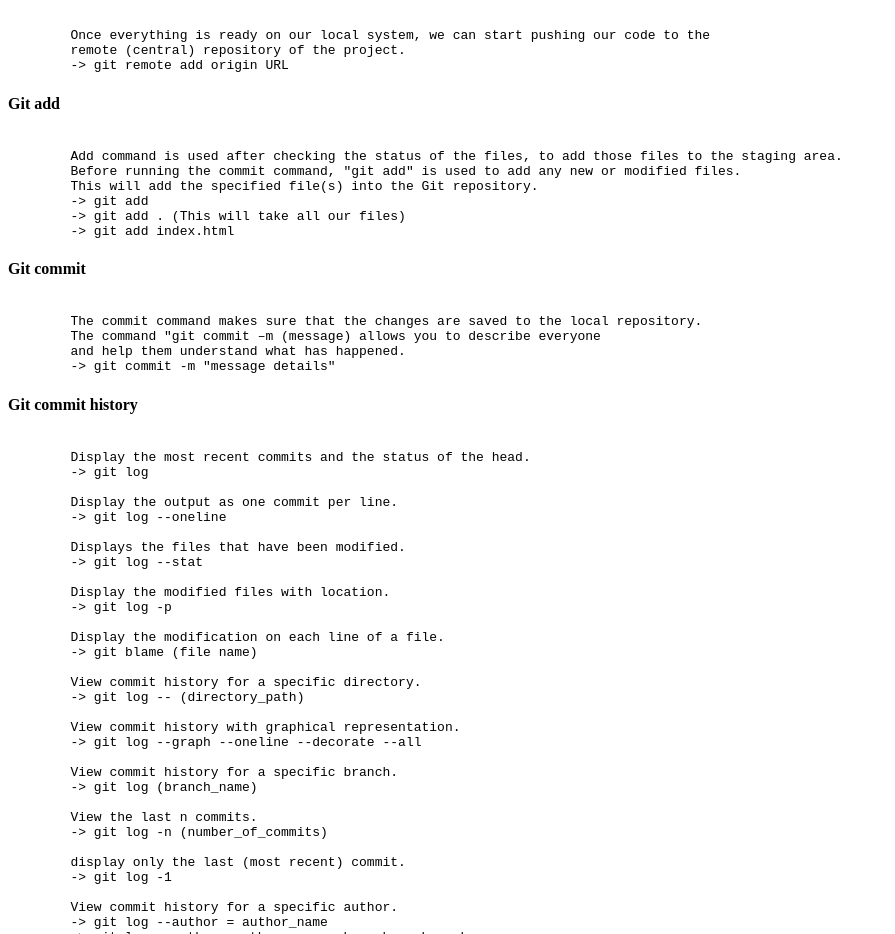
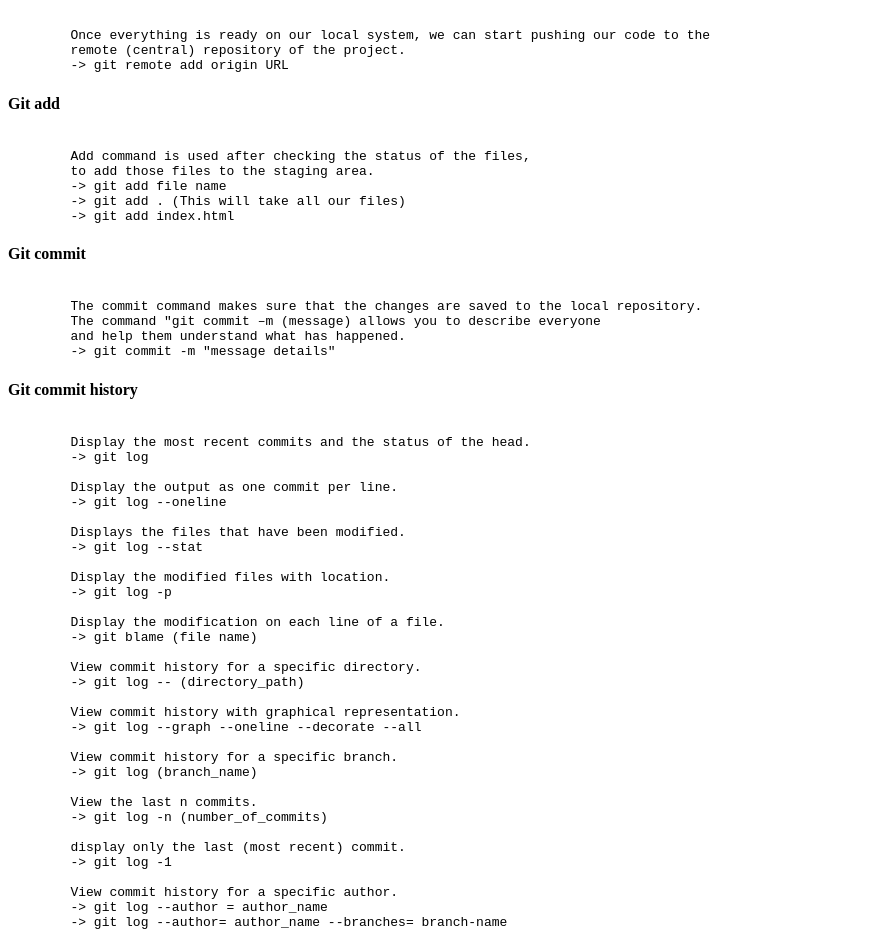
Before and after one commit to parasshah438/git-cheatsheet, a plain HTML site: page git.html in a window 1280 px wide. Shown: the part 2920-3854 px from the top of the page, without its empty margins (0-895 px from the left). Drawn offline with Linux system fonts and the light colour scheme.

Commit message:
Code update

```diff
--- a/git.html
+++ b/git.html
@@ -172,10 +172,9 @@
 </pre>
 <h4>Git add</h4>
 <pre>
-	Add command is used after checking the status of the files, to add those files to the staging area.
-	Before running the commit command, "git add" is used to add any new or modified files.
-	This will add the specified file(s) into the Git repository.
-	-> git add
+	Add command is used after checking the status of the files,
+	to add those files to the staging area.
+	-> git add file name
 	-> git add . (This will take all our files)
 	-> git add index.html
 </pre>
```
Also changed, not shown: 1 other file.
